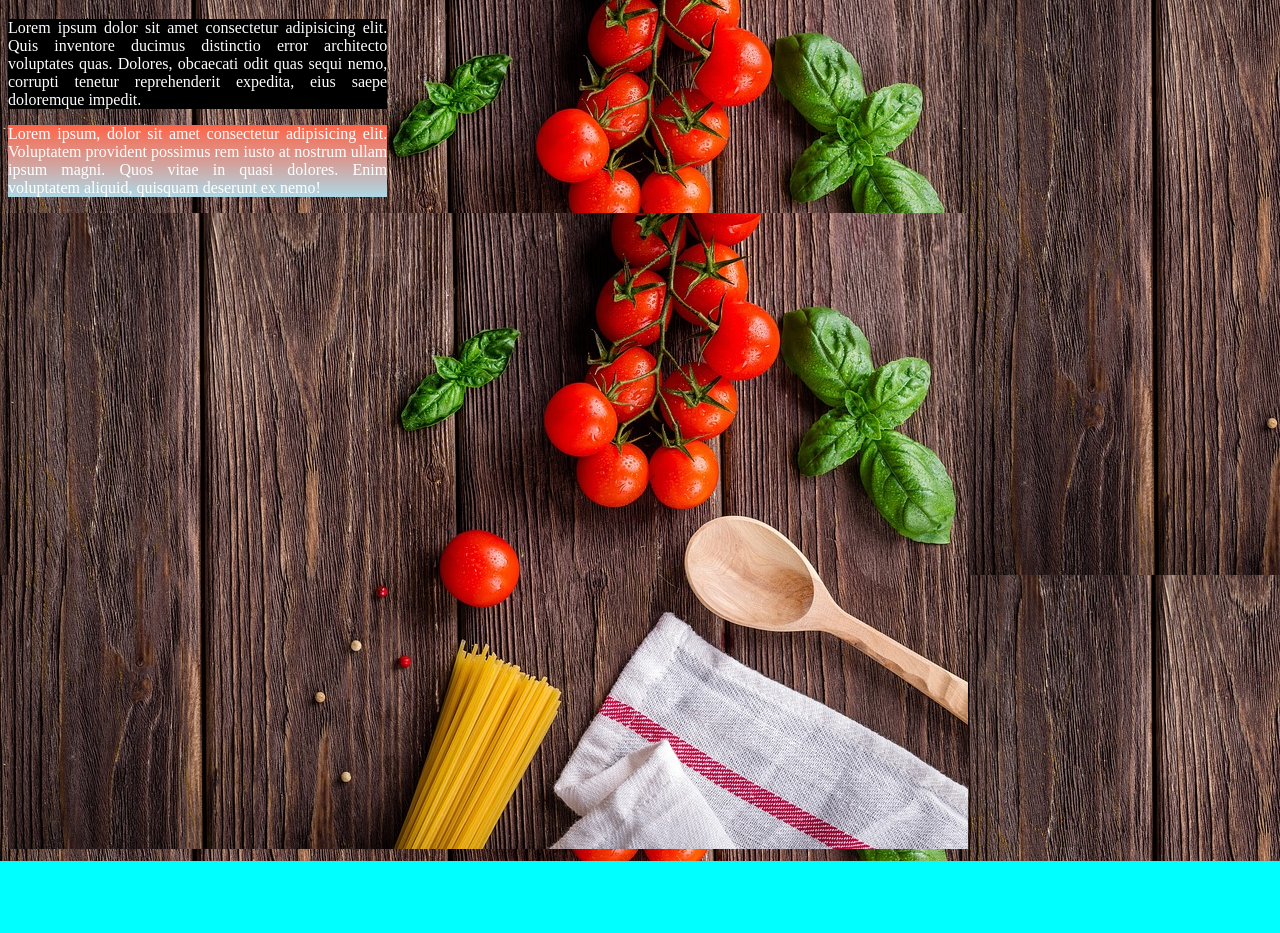
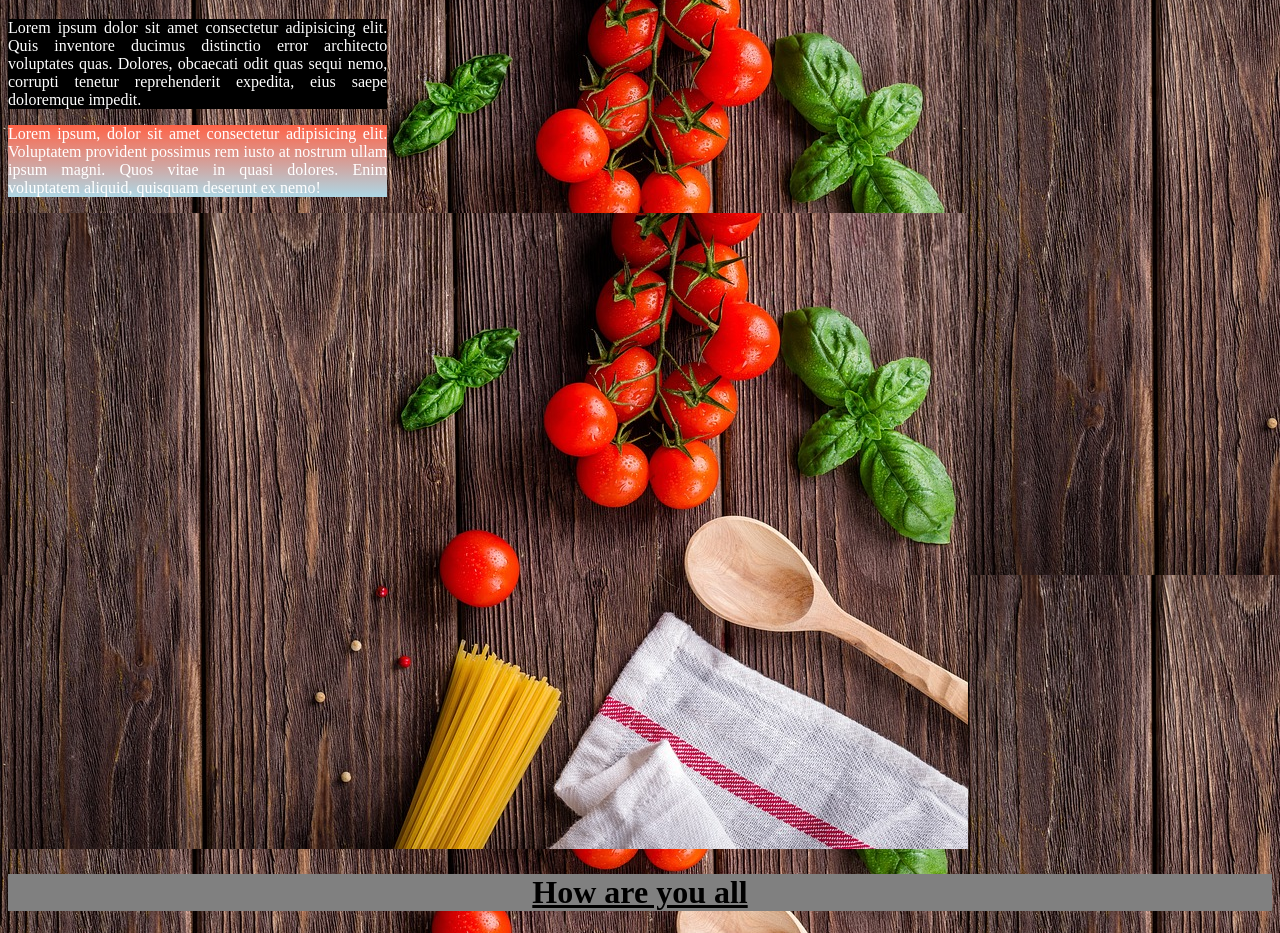
Before and after one commit to rakibhasan99/first-repo, a plain HTML site: page index.html in a window 1280 px wide. Shown: the part 61-994 px from the top of the page. Before the commit the page ends 922 px from the top, so only its background shows below. Drawn offline with Linux system fonts and the light colour scheme.

Commit message:
added heading

```diff
--- a/index.html
+++ b/index.html
@@ -12,5 +12,6 @@
     <p>Lorem ipsum dolor sit amet consectetur adipisicing elit. Quis inventore ducimus distinctio error architecto voluptates quas. Dolores, obcaecati odit quas sequi nemo, corrupti tenetur reprehenderit expedita, eius saepe doloremque impedit.</p>
     <p class="change">Lorem ipsum, dolor sit amet consectetur adipisicing elit. Voluptatem provident possimus rem iusto at nostrum ullam ipsum magni. Quos vitae in quasi dolores. Enim voluptatem aliquid, quisquam deserunt ex nemo!</p>
     <img src="spaghetti-1932466_960_720.jpg" alt="image added">
+    <h1>How are you all</h1>
 </body>
 </html>
```
